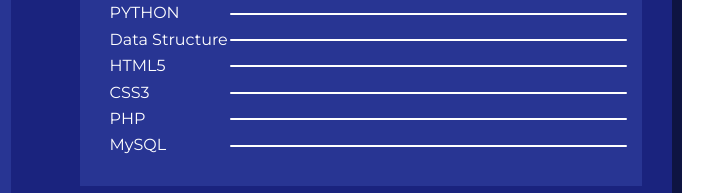
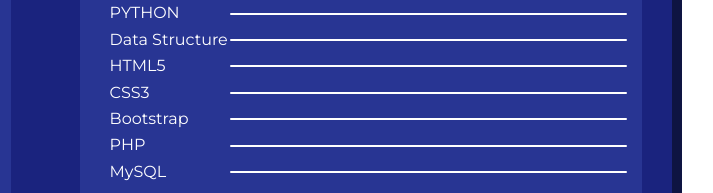
Before and after one commit to Pijues01/CV, a plain HTML site: page index.html in a window 1280 px wide. Shown: the part 607-800 px from the top of the page, 448-1161 px from the left. Drawn offline with nearby package versions, Linux system fonts and the light colour scheme; a script that the page names is missing.

Commit message:
Update index.html

```diff
--- a/index.html
+++ b/index.html
@@ -112,11 +112,11 @@
             <div class="bar"></div>
           </div>
         </li>
-        <!--li data-percent="75"><span>Bootstrap</span>
+        <li data-percent="75"><span>Bootstrap</span>
           <div class="skills-bar">
             <div class="bar"></div>
           </div>
-        </li-->
+        </li>
         <li data-percent="95"><span>PHP</span>
           <div class="skills-bar">
             <div class="bar"></div>
```
